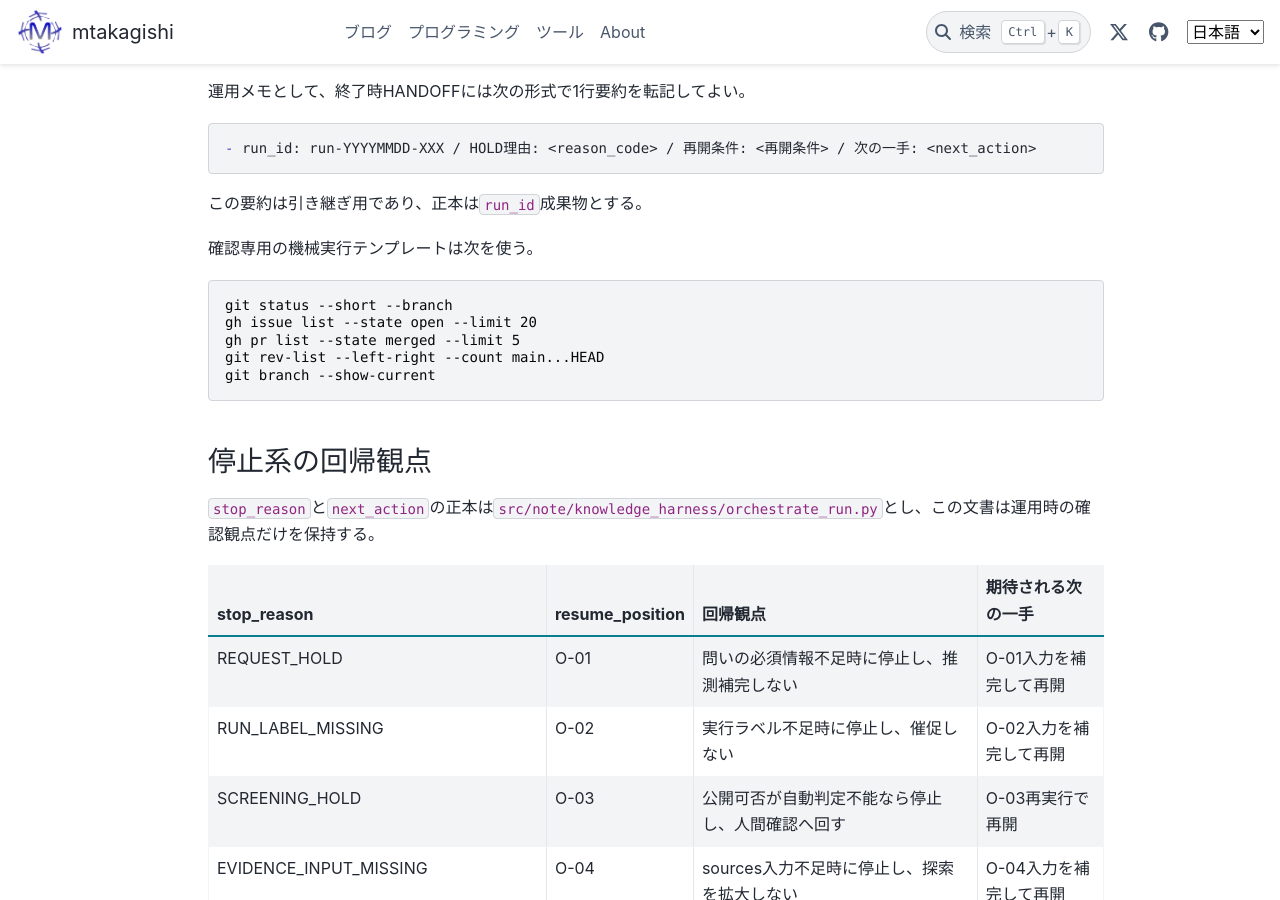
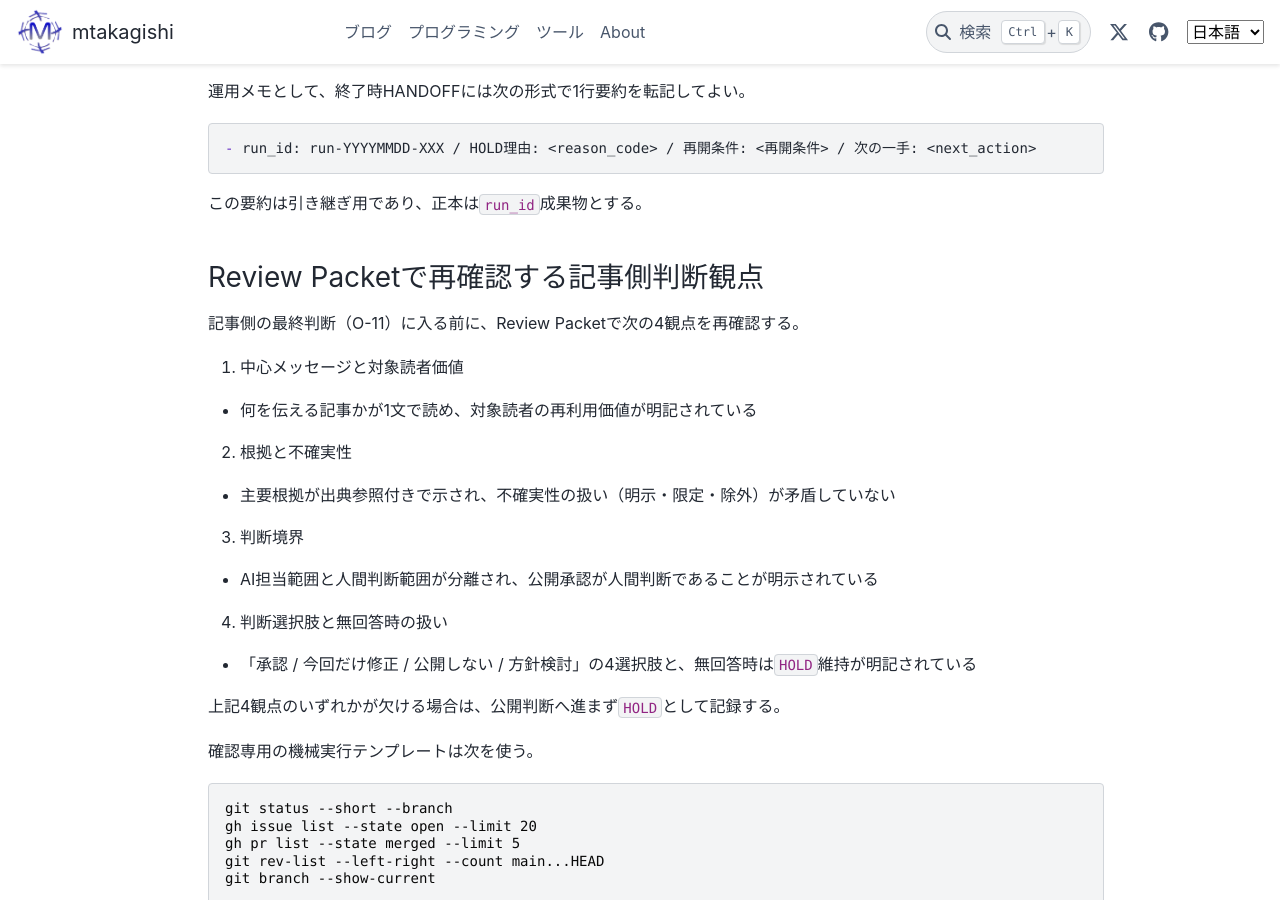
Before and after one commit to mtakagishi/note, a Sphinx documentation site: the page built from docs/agents/knowledge-harness/OPERATIONS.md, in a window 1280 px wide and 900 px high, scrolled down 3872 px. Built offline with Sphinx 7.4.7 and the PyData theme 0.15.4, drawn with Linux system fonts in a browser that asks for light colours.

Commit message:
docs: add review packet judgment checklist

````diff
--- a/docs/agents/knowledge-harness/OPERATIONS.md
+++ b/docs/agents/knowledge-harness/OPERATIONS.md
@@ -146,6 +146,21 @@ Issue #2へHANDOFFコメントを1件だけ追加する場合は、次の順で
 ```
 
 この要約は引き継ぎ用であり、正本は`run_id`成果物とする。
+
+### Review Packetで再確認する記事側判断観点
+
+記事側の最終判断（O-11）に入る前に、Review Packetで次の4観点を再確認する。
+
+1. 中心メッセージと対象読者価値
+  - 何を伝える記事かが1文で読め、対象読者の再利用価値が明記されている
+2. 根拠と不確実性
+  - 主要根拠が出典参照付きで示され、不確実性の扱い（明示・限定・除外）が矛盾していない
+3. 判断境界
+  - AI担当範囲と人間判断範囲が分離され、公開承認が人間判断であることが明示されている
+4. 判断選択肢と無回答時の扱い
+  - 「承認 / 今回だけ修正 / 公開しない / 方針検討」の4選択肢と、無回答時は`HOLD`維持が明記されている
+
+上記4観点のいずれかが欠ける場合は、公開判断へ進まず`HOLD`として記録する。
 
 確認専用の機械実行テンプレートは次を使う。
 
````
Also changed, not shown: docs/agents/knowledge-harness/STATUS.md (+2 -1 lines).
